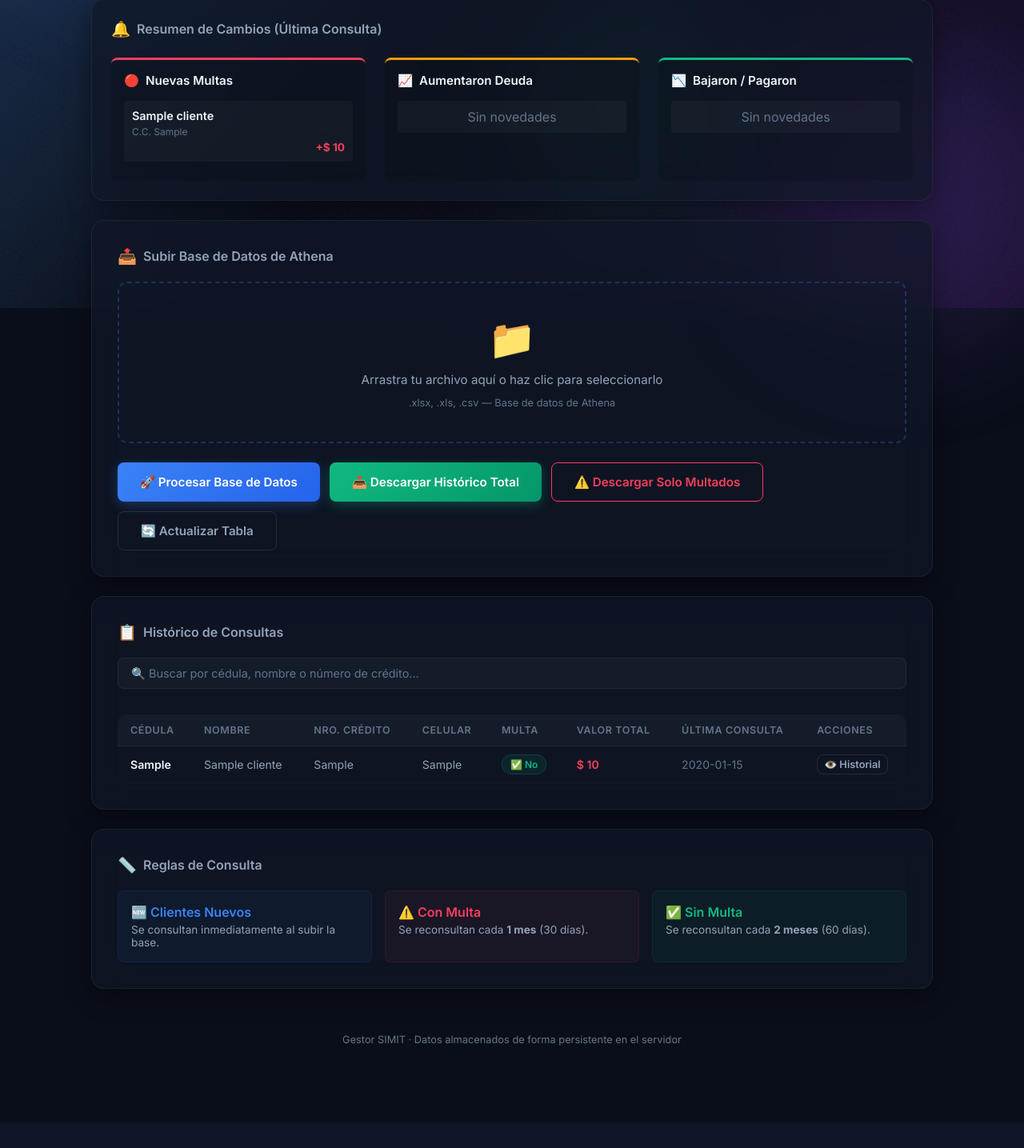
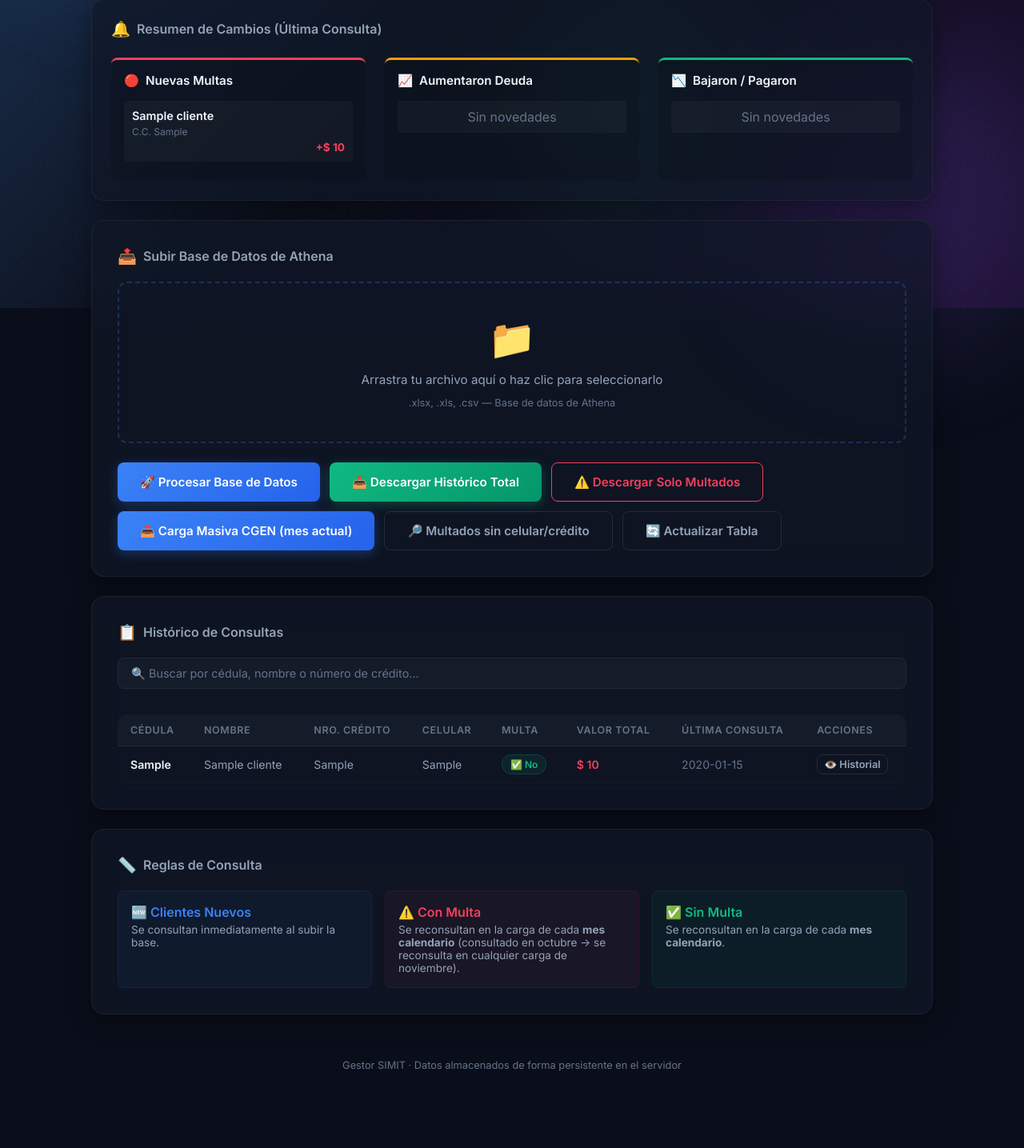
Before and after one commit to asanchez-web/gestor-multas-simit, a Flask app: page / in a window 1280 px wide. Shown: the part 415-1850 px from the top of the page at 80% size. Before the commit the page ends 1818 px from the top, so only its background shows below. Run offline with Flask 3, Linux system fonts and the light colour scheme; tables that the repository leaves empty hold one stand-in row (values such as "Sample post").

Commit message:
Reconsulta por mes calendario, celular limpio y formato de carga masiva
Co-Authored-By: Claude Opus 5.5 <noreply@anthropic.com>
Claude-Session: https://claude.ai/code/session_01F3DE64zZcJ24XUWrqaDcjS

```diff
--- a/app.py
+++ b/app.py
@@ -25,7 +25,55 @@ estado_proceso = {
 POSIBLES_CEDULA = ['cedula', 'cédula', 'numero_documento', 'num_documento', 'documento', 'nro_documento', 'identificacion']
 POSIBLES_NOMBRE = ['nombre_cliente', 'nombre', 'cliente', 'nombre_completo', 'nombres']
 POSIBLES_CREDITO = ['numero_credito', 'num_credito', 'credito', 'nro_credito', 'obligacion']
-POSIBLES_CELULAR = ['celular_reciente', 'celular', 'telefono', 'tel', 'client_cel']
+POSIBLES_CELULAR = ['celular_reciente', 'celular', 'telefono', 'tel', 'client_cel',
+                    'numero_celular', 'movil', 'telefono_celular', 'cel']
+
+# ─── Reglas de reconsulta por MES CALENDARIO ────────────────────────────────
+# Ya no se cuentan días: si la última consulta fue en un mes anterior al de la
+# carga actual, se vuelve a consultar. Ej: consultado el 20-oct → en cualquier
+# carga de noviembre (1-nov, 5-nov...) se reconsulta.
+MESES_CON_MULTA = 1   # Con multa: se reconsulta cada mes
+MESES_SIN_MULTA = 1   # Sin multa: pon 2 si quieres reconsultarlos cada 2 meses
+
+# ─── Formato de carga masiva: plantilla CGEN-CargaGenerica ──────────────────
+# Mismo orden y nombres de columnas que CARGA_MULTAS (hoja CGEN-CargaGenerica).
+# Los valores fijos se pueden ajustar aquí si cambia la tipificación.
+COLUMNAS_CGEN = ['Resultado de Gestion', 'Usuario', 'Fecha', 'Tipo gestionable',
+                 'Numero de Gestionable', 'Gestion', 'Tipo Contacto', 'Gestion Con',
+                 'Punto de Atencion', 'Forma Contacto', 'Informacion de contacto',
+                 'Indicativo', 'tipo', 'Ciudad', 'Barrio', 'Nombre Contacto',
+                 'Relacion con el Credito', 'Relacion con el Cliente', 'Estado', 'Observacion']
+VALORES_FIJOS_CGEN = {
+    'Resultado de Gestion': 'CSIM',
+    'Usuario': 'asesorcartera',
+    'Tipo gestionable': 'Obl-Credito',
+    'Gestion': '1-COBRANZAS ',   # con espacio final, igual que la plantilla original
+    'Tipo Contacto': 'WEB-web',
+    'Gestion Con': 'CLIE-Cliente',
+    'Forma Contacto': 'cel-celular',
+    'tipo': 'PER-Personal',
+    'Estado': 'ACT',
+}
+
+
+def limpiar_celular(valor):
+    """Deja el celular solo con dígitos: quita '.0', espacios, +57, NaN."""
+    if valor is None:
+        return ''
+    texto = str(valor).strip()
+    if texto.lower() in ('nan', 'none', ''):
+        return ''
+    if texto.endswith('.0'):
+        texto = texto[:-2]
+    digitos = ''.join(ch for ch in texto if ch.isdigit())
+    if len(digitos) == 12 and digitos.startswith('57'):
+        digitos = digitos[2:]
+    return digitos
+
+
+def meses_entre(fecha, hoy):
+    """Diferencia en meses calendario (oct→nov = 1, sin importar el día)."""
+    return (hoy.year - fecha.year) * 12 + (hoy.month - fecha.month)
 
 
 def buscar_columna(columnas_df, posibles_nombres):
@@ -125,6 +173,11 @@ def upload():
     df['cedula'] = df['cedula'].astype(str).str.strip().str.split('.').str[0]
     df = df[df['cedula'].str.isnumeric()].copy()  # Solo cédulas numéricas válidas
     df = df.drop_duplicates(subset='cedula')
+    df['celular'] = df['celular'].apply(limpiar_celular)
+    df['numero_credito'] = (df['numero_credito'].astype(str).str.strip()
+                            .str.replace(r'\.0$', '', regex=True)
+                            .replace({'nan': '', 'None': ''}))
+    df['nombre_cliente'] = df['nombre_cliente'].fillna('Sin nombre').astype(str).str.strip()
 
     if df.empty:
         return jsonify({"error": "El archivo no tiene cédulas válidas."}), 400
@@ -149,23 +202,35 @@ def upload():
             tiene_multa, ultima_consulta_str = res
             try:
                 ultima_consulta = datetime.strptime(ultima_consulta_str, "%Y-%m-%d").date()
-                dias = (hoy - ultima_consulta).days
+                meses = meses_entre(ultima_consulta, hoy)
             except (ValueError, TypeError):
-                dias = 999  # Si la fecha está corrupta, reconsultar
+                meses = 999  # Si la fecha está corrupta, reconsultar
 
-            # REGLAS:
-            #   - Con multa → reconsultar cada 30 días (1 mes)
-            #   - Sin multa → reconsultar cada 60 días (2 meses)
-            if tiene_multa == 'SI' and dias >= 30:
+            # REGLAS (mes calendario, no días):
+            #   - Con multa → si no se consultó en el mes actual
+            #   - Sin multa → según MESES_SIN_MULTA
+            if tiene_multa == 'SI' and meses >= MESES_CON_MULTA:
                 pendientes.append(row.to_dict())
-            elif tiene_multa == 'NO' and dias >= 60:
+            elif tiene_multa != 'SI' and meses >= MESES_SIN_MULTA:
                 pendientes.append(row.to_dict())
+            else:
+                # Ya consultado este mes: igual actualizamos celular/nombre/crédito
+                # con lo que trae la base nueva, para que el reporte salga al día.
+                c.execute('''UPDATE clientes SET
+                                celular = CASE WHEN ? != '' THEN ? ELSE celular END,
+                                nombre_cliente = CASE WHEN ? != '' THEN ? ELSE nombre_cliente END,
+                                numero_credito = CASE WHEN ? != '' THEN ? ELSE numero_credito END
+                             WHERE cedula = ?''',
+                          (row['celular'], row['celular'],
+                           row['nombre_cliente'], row['nombre_cliente'],
+                           row['numero_credito'], row['numero_credito'], cedula))
 
+    conn.commit()
     conn.close()
 
     if not pendientes:
         return jsonify({
-            "mensaje": "✅ Todos los clientes están al día en la base de datos. No hay nada nuevo que consultar."
+            "mensaje": "✅ Todos los clientes de esta base ya fueron consultados este mes. No hay nada nuevo que consultar."
         })
 
     # ── Lanzar scraper en segundo plano ──────────────────────────────────
@@ -250,6 +315,70 @@ def descargar():
         as_attachment=True,
         download_name=f"{prefijo}_{datetime.now().strftime('%Y%m%d_%H%M')}.xlsx"
     )
+
+
+def escribir_xls(df, ruta, hoja):
+    """Escribe un .xls (Excel 97-2003) con todo como texto, igual que la plantilla."""
+    import xlwt
+    wb = xlwt.Workbook(encoding='utf-8')
+    ws = wb.add_sheet(hoja)
+    for j, col in enumerate(df.columns):
+        ws.write(0, j, col)
+    for i, fila in enumerate(df.itertuples(index=False), start=1):
+        for j, valor in enumerate(fila):
+            if valor is not None and str(valor) not in ('', 'nan'):
+                ws.write(i, j, str(valor))
+    wb.save(ruta)
+
+
+@app.route('/descargar/carga_masiva')
+def descargar_carga_masiva():
+    """Archivo .xls en formato CGEN-CargaGenerica con los clientes CON multa
+    consultados en el mes actual (o ?periodo=YYYY-MM).
+    Con ?revision=1 descarga los que quedaron por fuera (sin celular válido o
+    sin número de crédito) para revisarlos aparte."""
+    periodo = request.args.get('periodo') or datetime.now().strftime('%Y-%m')
+    revision = request.args.get('revision') == '1'
+    conn = sqlite3.connect(DB_PATH)
+    df = pd.read_sql_query(
+        """SELECT cedula, nombre_cliente, celular, numero_credito, total_multa, ultima_consulta
+           FROM clientes
+           WHERE tiene_multa = 'SI' AND substr(ultima_consulta, 1, 7) = ?
+           ORDER BY ultima_consulta, total_multa DESC""",
+        conn, params=(periodo,)
+    )
+    conn.close()
+
+    if df.empty:
+        return jsonify({"error": f"No hay clientes con multa consultados en {periodo}."}), 400
+
+    df['celular'] = df['celular'].apply(limpiar_celular)
+    df['numero_credito'] = (df['numero_credito'].fillna('').astype(str).str.strip()
+                            .str.replace(r'\.0$', '', regex=True))
+    valido = (df['celular'].str.len() == 10) & (df['numero_credito'] != '')
+
+    if revision:
+        out = df[~valido][['cedula', 'nombre_cliente', 'numero_credito', 'celular',
+                           'total_multa', 'ultima_consulta']]
+        if out.empty:
+            return jsonify({"mensaje": "Todos los multados del mes tienen celular y crédito. Nada que revisar."})
+        ruta = f"data/Revision_Carga_Multas_{periodo}.xlsx"
+        out.to_excel(ruta, index=False)
+        return send_file(ruta, as_attachment=True, download_name=f"Revision_Carga_Multas_{periodo}.xlsx")
+
+    ok = df[valido]
+    cgen = pd.DataFrame('', index=ok.index, columns=COLUMNAS_CGEN)
+    for col, val in VALORES_FIJOS_CGEN.items():
+        cgen[col] = val
+    cgen['Fecha'] = ok['ultima_consulta']
+    cgen['Numero de Gestionable'] = ok['numero_credito']
+    cgen['Informacion de contacto'] = ok['celular']
+    cgen['Observacion'] = ok['total_multa'].astype(int).astype(str)
+
+    nombre = f"CARGA_MULTAS_{datetime.now().strftime('%d_%m_%Y')}.xls"
+    ruta = f"data/{nombre}"
+    escribir_xls(cgen, ruta, 'CGEN-CargaGenerica')
+    return send_file(ruta, as_attachment=True, download_name=nombre)
 
 
 @app.route('/estadisticas')
--- a/requirements.txt
+++ b/requirements.txt
@@ -3,3 +3,4 @@ pandas
 seleniumbase>=4.28.1
 werkzeug
 openpyxl
+xlwt
--- a/templates/index.html
+++ b/templates/index.html
@@ -765,6 +765,12 @@
                 <a href="/descargar?filtro=con_multa" class="btn btn-outline" style="border-color: var(--accent-rose); color: var(--accent-rose);" id="btnDescargarMultas">
                     ⚠️ Descargar Solo Multados
                 </a>
+                <a href="/descargar/carga_masiva" class="btn btn-primary" id="btnCargaMasiva">
+                    📤 Carga Masiva CGEN (mes actual)
+                </a>
+                <a href="/descargar/carga_masiva?revision=1" class="btn btn-outline" id="btnRevisionCarga">
+                    🔎 Multados sin celular/crédito
+                </a>
                 <button class="btn btn-outline" onclick="cargarHistorial()">
                     🔄 Actualizar Tabla
                 </button>
@@ -845,11 +851,11 @@
                 </div>
                 <div style="padding: 1rem; background: rgba(244, 63, 94, 0.05); border: 1px solid rgba(244, 63, 94, 0.1); border-radius: var(--radius-sm);">
                     <div style="font-weight: 600; color: var(--accent-rose); margin-bottom: 0.25rem;">⚠️ Con Multa</div>
-                    <div style="font-size: 0.85rem; color: var(--text-secondary);">Se reconsultan cada <strong>1 mes</strong> (30 días).</div>
+                    <div style="font-size: 0.85rem; color: var(--text-secondary);">Se reconsultan en la carga de cada <strong>mes calendario</strong> (consultado en octubre → se reconsulta en cualquier carga de noviembre).</div>
                 </div>
                 <div style="padding: 1rem; background: rgba(16, 185, 129, 0.05); border: 1px solid rgba(16, 185, 129, 0.1); border-radius: var(--radius-sm);">
                     <div style="font-weight: 600; color: var(--accent-emerald); margin-bottom: 0.25rem;">✅ Sin Multa</div>
-                    <div style="font-size: 0.85rem; color: var(--text-secondary);">Se reconsultan cada <strong>2 meses</strong> (60 días).</div>
+                    <div style="font-size: 0.85rem; color: var(--text-secondary);">Se reconsultan en la carga de cada <strong>mes calendario</strong>.</div>
                 </div>
             </div>
         </div>
```
